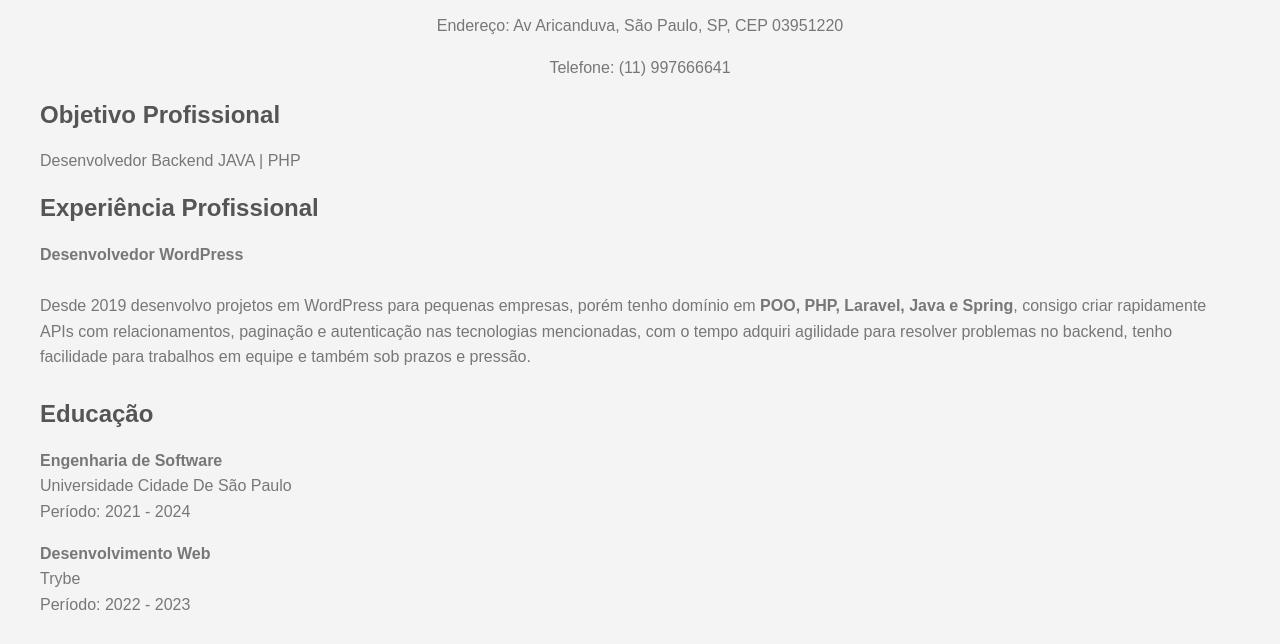
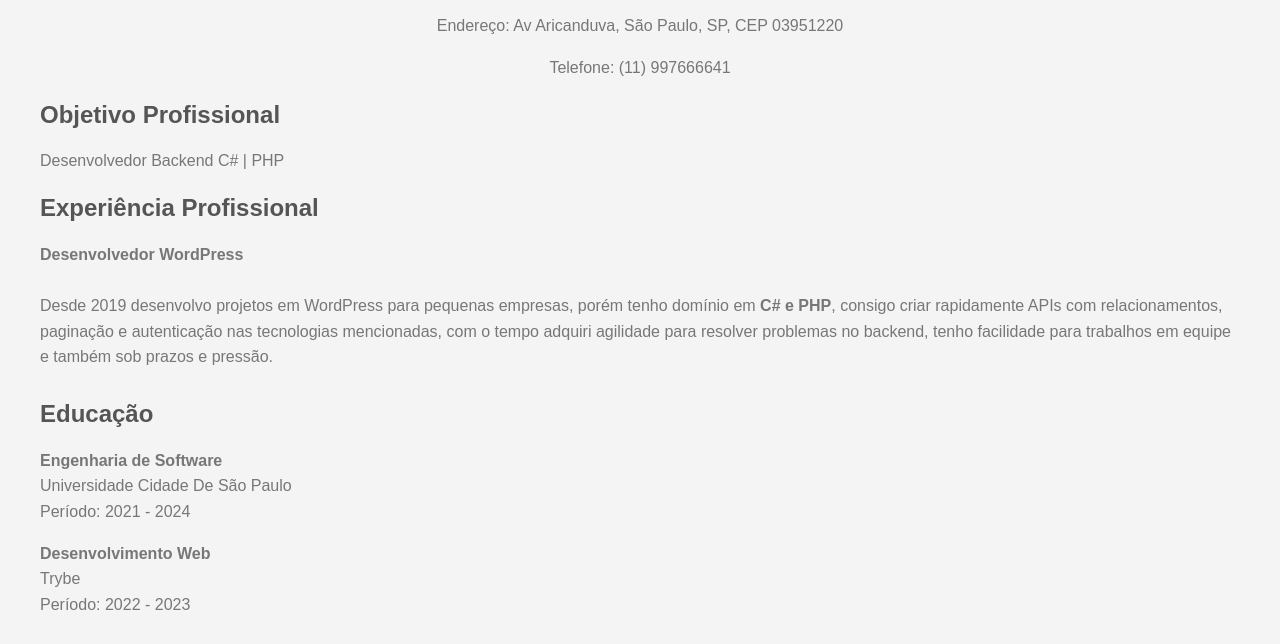
Before and after one commit to felipesantos22/curriculo, a plain HTML site: page index.html in a window 1280 px wide. Shown: the part 148-792 px from the top of the page. Drawn offline with Linux system fonts and the light colour scheme.

Commit message:
feat: personalização

```diff
--- a/index.html
+++ b/index.html
@@ -64,7 +64,7 @@
 
     <div class="section objective">
       <h2>Objetivo Profissional</h2>
-      <p>Desenvolvedor Backend JAVA | PHP</p>
+      <p>Desenvolvedor Backend C# | PHP</p>
     </div>
 
     <div class="section experience">
@@ -72,7 +72,7 @@
       <p>
         <strong>Desenvolvedor WordPress</strong><br/><br>
         Desde 2019 desenvolvo projetos em WordPress para pequenas empresas,
-        porém tenho domínio em <strong> POO, PHP, Laravel, Java e Spring</strong>, consigo criar rapidamente APIs com
+        porém tenho domínio em <strong> C# e PHP</strong>, consigo criar rapidamente APIs com
         relacionamentos, paginação e autenticação nas tecnologias mencionadas, com o tempo adquiri agilidade para resolver problemas
         no backend, tenho facilidade para trabalhos em equipe e também sob prazos e pressão.
       </p>
```
